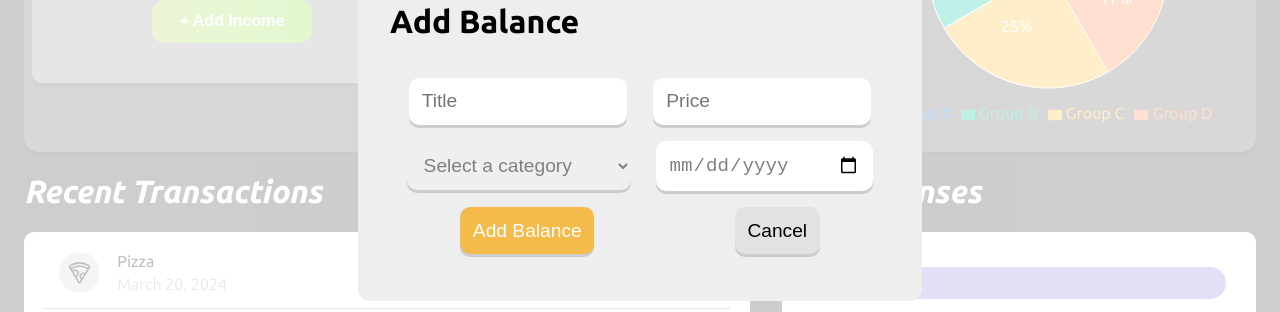
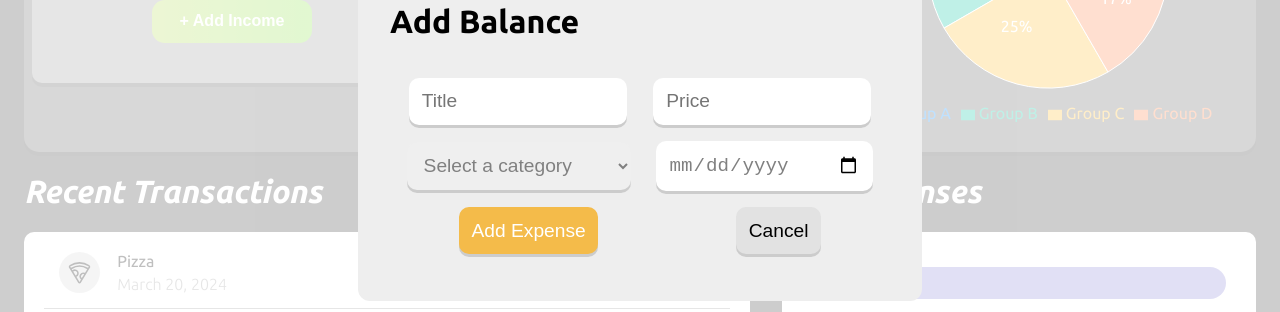
Before and after one commit to abhishekpatil4/Expense-tracker, a React (Vite) app: page / in a window 1280 px wide. Both pictures are taken after a click on the button "+ Add Expense". Shown: the part 278-590 px from the top of the page. Built offline with nearby package versions, Linux system fonts and the light colour scheme.

Commit message:
fix: add constraints to add expense form

```diff
--- a/src/components/amountCard/AmountCard.jsx
+++ b/src/components/amountCard/AmountCard.jsx
@@ -6,11 +6,6 @@ export const AmountCard = ({ type }) => {
     const [balanceModelOpen, setBalanceModelOpen] = useState(false);
     const [expenseModelOpen, setExpenseModelOpen] = useState(false);
     const [newBalance, setNewBalance] = useState();
-
-    const [title, setTitle] = useState();
-    const [price, setPrice] = useState();
-    const [category, setCategory] = useState();
-    const [dateTime, setDateTime] = useState();
 
     const getFormattedDate = (dateString) => {
         const date = new Date(dateString);
@@ -23,13 +18,17 @@ export const AmountCard = ({ type }) => {
         currentBalance: 0,
         currentExpenses: 0
     });
-    const handleAddExpense = () => {
-        console.log(title);
-        console.log(price);
-        console.log(category);
-        console.log(getFormattedDate(dateTime));
+    const handleAddExpense = (e) => {
+        e.preventDefault();
+        const formData = new FormData(e.target);
+        const payLoad = Object.fromEntries(formData);
+        console.log("payLoad: ", payLoad);
+        // console.log(title);
+        // console.log(price);
+        // console.log(category);
+        // console.log(getFormattedDate(dateTime));
 
-        console.log(JSON.parse(localStorage.getItem("currentAmount")));
+        // console.log(JSON.parse(localStorage.getItem("currentAmount")));
 
         setExpenseModelOpen(false)
     }
@@ -130,7 +129,7 @@ export const AmountCard = ({ type }) => {
                     }}>
                         <div style={{ display: 'flex', flexDirection: 'column', gap: '0.5rem' }}>
                             <h1>Add Balance</h1>
-                            <div style={{
+                            <form onSubmit={handleAddExpense} style={{
                                 display: 'flex',
                                 flexDirection: 'column',
                             }}>
@@ -145,10 +144,10 @@ export const AmountCard = ({ type }) => {
                                         padding: '0.8rem',
                                         margin: "0.5rem 0.5rem"
                                     }}
-                                        value={title}
-                                        onChange={(e) => setTitle(e.target.value)}
+                                        name="title"
+                                        required
                                     />
-                                    <input type="text" placeholder="Price" style={{
+                                    <input type="number" placeholder="Price" style={{
                                         borderRadius: '10px',
                                         border: '0px',
                                         boxShadow: '0px 3px #C1C1C1C1',
@@ -157,31 +156,15 @@ export const AmountCard = ({ type }) => {
                                         padding: '0.8rem',
                                         margin: "0.5rem 0.5rem"
                                     }}
-                                        value={price}
-                                        onChange={(e) => setPrice(e.target.value)}
+                                        name="value"
+                                        required
                                     />
                                 </div>
                                 {/* (2/2) 2 flexbox for input elements */}
                                 <div style={{ display: 'flex', flexWrap: 'wrap', justifyContent: 'space-evenly', alignItems: 'center' }}>
-                                    {/* <input type="dropdown" placeholder="Select Category" style={{
-                                        borderRadius: '10px',
-                                        border: '0px',
-                                        boxShadow: '0px 3px #C1C1C1C1',
-                                        width: '12rem',
-                                        fontSize: '1.2rem',
-                                        padding: '0.8rem',
-                                        margin: "0.5rem 0.5rem"
-                                    }}
-                                        value={category}
-                                        onChange={(e) => setCategory(e.target.value)}
-                                    /> */}
                                     <select
-                                        value={category}
-                                        onChange={(e) => {
-                                            const option = e.target.value;
-                                            setCategory(option);
-                                            // onSelect(option);
-                                        }}
+                                        name="category"
+                                        required
                                         style={{
                                             borderRadius: '10px',
                                             border: '0px',
@@ -210,8 +193,8 @@ export const AmountCard = ({ type }) => {
                                         margin: "0.5rem 0.5rem",
                                         color: 'gray'
                                     }}
-                                        value={dateTime}
-                                        onChange={(e) => setDateTime(e.target.value)}
+                                        required
+                                        name="dateTime"
                                     />
                                 </div>
 
@@ -227,8 +210,8 @@ export const AmountCard = ({ type }) => {
                                         padding: '0.8rem',
                                         margin: "0.5rem 0.5rem"
                                     }}
-                                        onClick={handleAddExpense}
-                                    >Add Balance</button>
+                                        type="submit"
+                                    >Add Expense</button>
                                     <button style={{
                                         backgroundColor: '#E2E2E2',
                                         border: '0px',
@@ -240,7 +223,7 @@ export const AmountCard = ({ type }) => {
                                         margin: "0.5rem 0.5rem"
                                     }} onClick={() => setExpenseModelOpen(false)}>Cancel</button>
                                 </div>
-                            </div>
+                            </form>
                         </div>
                     </ReactModal>
                     <div>Expenses: <span style={{ fontWeight: 500, color: '#F4BB4A' }}>₹{amount && amount.currentExpenses}</span></div>
```
